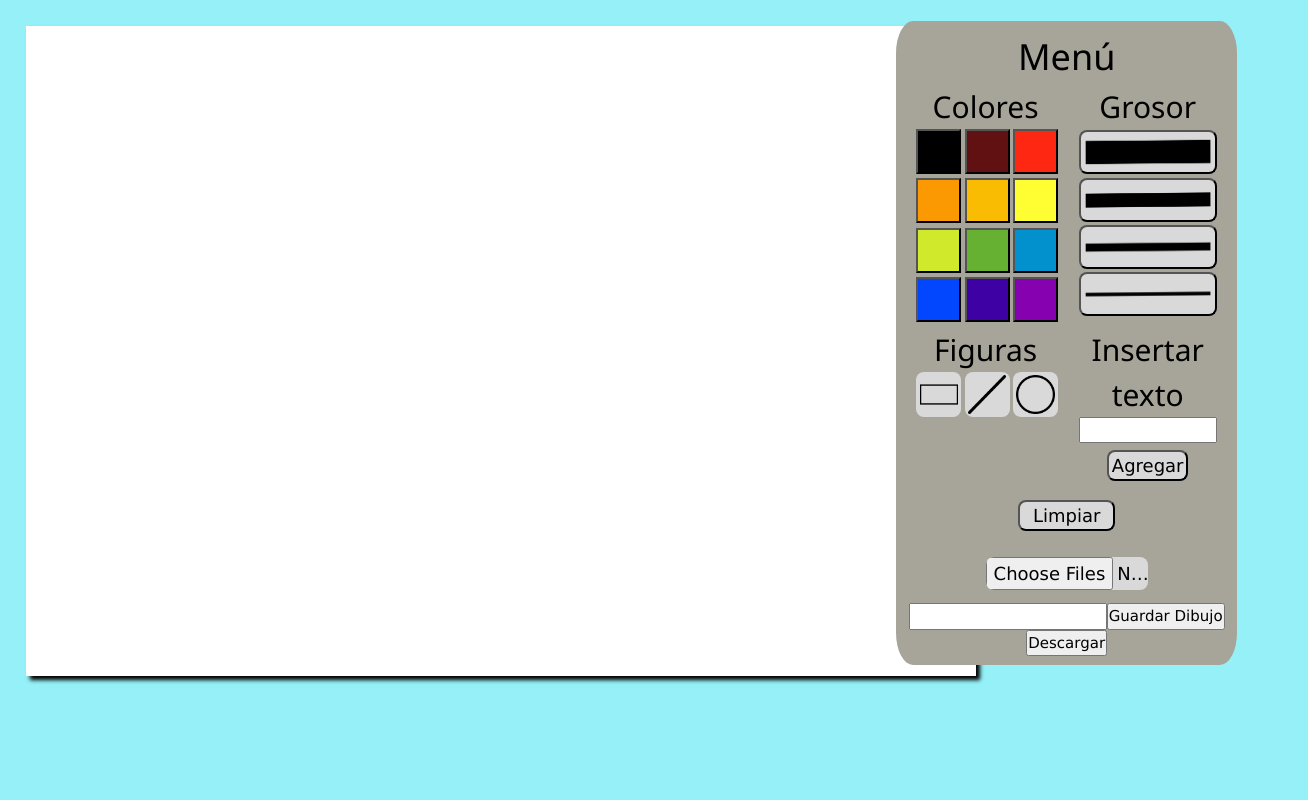
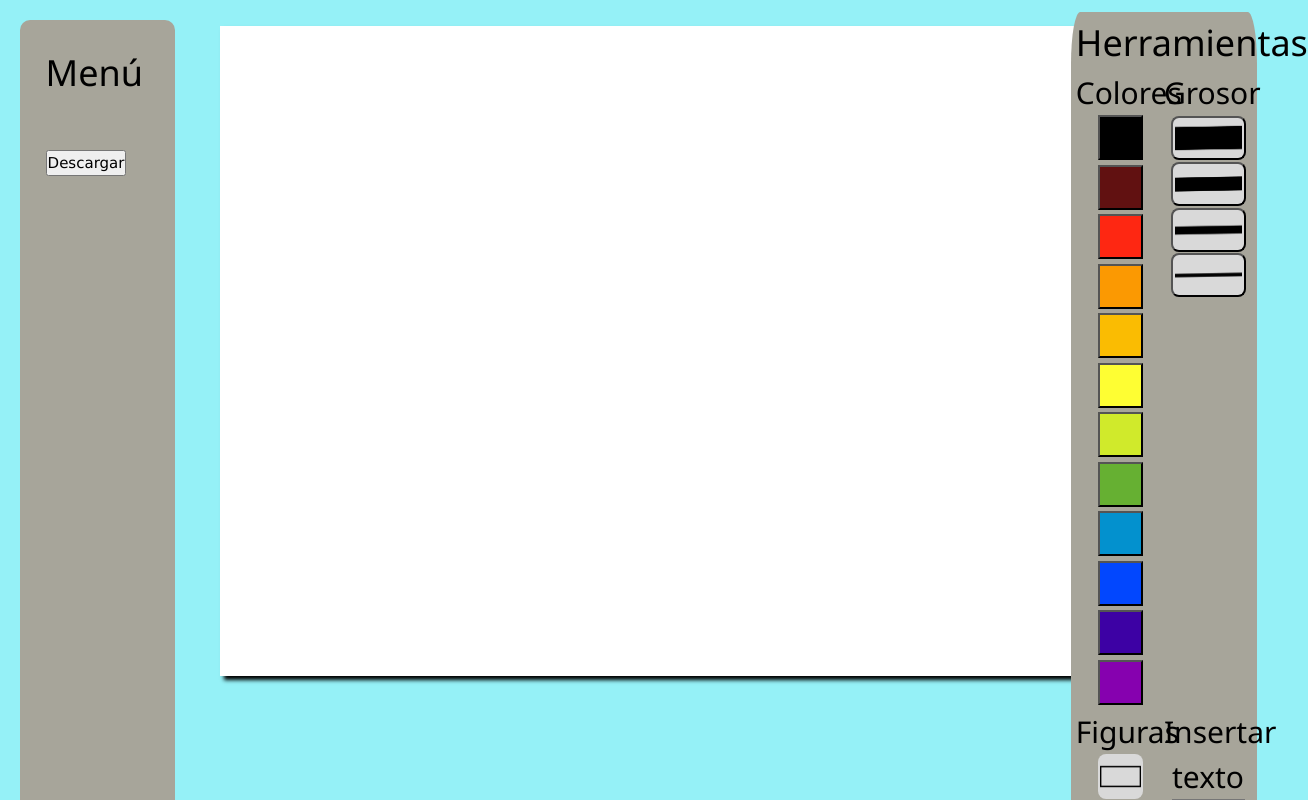
Before and after one commit to N-th7/CanvasPizarra, a React (Create React App) app: page / in a window 1280 px wide. Shown: the top 800 px of the page, 1308 px wide, since content can reach past the window. Built offline with nearby package versions, Linux system fonts and the light colour scheme.

Commit message:
WebStorage

```diff
--- a/src/App.css
+++ b/src/App.css
@@ -32,7 +32,9 @@ body{
   border-radius: 8px;
 
 }
-
+#btnDescargar{
+  margin-top: 50px;
+}
 .subir{
   margin-top: 4%;
   margin-bottom: 4%;
@@ -57,6 +59,7 @@ h1, h2{
   background-color: #A7A59A;
   margin-top: 5% ;
   padding: 2%;
+
 }
 .color{
   width: 45px;
--- a/src/App.js
+++ b/src/App.js
@@ -1,16 +1,17 @@
-import Lienzo from './components/lienzo/Lienzo';
-import Menu from './components/menu/Menu';
-import './App.css';
-import React, { useEffect, useRef, useState } from 'react';
+import Lienzo from "./components/lienzo/Lienzo";
+import Menu from "./components/menu/Menu";
+import "./App.css";
+import React, { useEffect, useRef, useState } from "react";
+import { Basurero } from "./components/Basurero";
 
 function App() {
-  const [width, setGrosor] = useState(12)
-  const [color, setColor] = useState("#000")
-  const [drawID, setDrawID] = useState("")
+  const [width, setGrosor] = useState(12);
+  const [color, setColor] = useState("#000");
+  const [drawID, setDrawID] = useState("");
 
-  let rect =false;
-  let line= false;
-  let circle= false;
+  let rect = false;
+  let line = false;
+  let circle = false;
   let initialX;
   let initialY;
   console.log(width);
@@ -18,10 +19,10 @@ function App() {
   let iniy;
   let finx;
   let finy;
-   let figura=false;
-   const [texto, setTexto] = useState("")
+  let figura = false;
+  const [texto, setTexto] = useState("");
 
-  useEffect(()=>{
+  useEffect(() => {
     const mainCanvas = document.getElementById("main-canvas");
     const context = mainCanvas.getContext("2d");
     context.lineWidth = width;
@@ -32,7 +33,7 @@ $btnDescargar = document.querySelector("#btnDescargar");
 
     $btnDescargar.addEventListener("click", () => {
       // Crear un elemento <a>
-  let enlace = document.createElement('a');
+      let enlace = document.createElement("a");
       // El título
       enlace.download = "Canvas como imagen.png";
       // Convertir la imagen a Base64 y ponerlo en el enlace
@@ -41,9 +42,9 @@ $btnDescargar.addEventListener("click", () => {
       enlace.click();
     });
     const dibujar = (cursorX, cursorY, evt) => {
-        if(figura){
-          context.strokeStyle= '#ffffff00'; // El mismo que antes, blanco con 50% de transparencia.
-          console.log("hollllllllaa")
+      if (figura) {
+        context.strokeStyle = "#ffffff00"; // El mismo que antes, blanco con 50% de transparencia.
+        console.log("hollllllllaa");
       }
       context.beginPath();
       context.moveTo(initialX, initialY);
@@ -61,9 +62,9 @@ $btnDescargar.addEventListener("click", () => {
       initialX = evt.offsetX;
       initialY = evt.offsetY;
       dibujar(initialX, initialY);
-        console.log(initialX+ " primero " + initialY);
-        inix=initialX;
-        iniy=initialY;
+      console.log(initialX + " primero " + initialY);
+      inix = initialX;
+      iniy = initialY;
 
       mainCanvas.addEventListener("mousemove", mouseMoving);
     };
@@ -73,123 +74,141 @@ $btnDescargar.addEventListener("click", () => {
     };
 
     const mouseUp = (evt) => {
-      finx=evt.offsetX;
-      finy= evt.offsetY;
-      console.log(finx +"     " + finy);
-      if(rect){
-        context.strokeStyle=color
-        context.strokeRect(inix, iniy, finx-inix,finy-iniy);
-        rect=false
+      finx = evt.offsetX;
+      finy = evt.offsetY;
+      console.log(finx + "     " + finy);
+      if (rect) {
+        context.strokeStyle = color;
+        context.strokeRect(inix, iniy, finx - inix, finy - iniy);
+        rect = false;
         console.log(rect);
-          figura=false
+        figura = false;
       }
-      if(line){
-        context.strokeStyle=color
-        context.moveTo(inix,iniy)
-        context.lineTo(finx,finy)
-        context.stroke()
-        line=false
-        figura=false
+      if (line) {
+        context.strokeStyle = color;
+        context.moveTo(inix, iniy);
+        context.lineTo(finx, finy);
+        context.stroke();
+        line = false;
+        figura = false;
       }
-      if(circle){
-        context.strokeStyle=color
-        context.beginPath()
-        context.arc(inix,iniy,Math.sqrt((finx-inix)*(finx-inix)+(finy-iniy)*(finy-iniy)), 0, 2*Math.PI)
+      if (circle) {
+        context.strokeStyle = color;
+        context.beginPath();
+        context.arc(
+          inix,
+          iniy,
+          Math.sqrt(
+            (finx - inix) * (finx - inix) + (finy - iniy) * (finy - iniy)
+          ),
+          0,
+          2 * Math.PI
+        );
         context.stroke();
-        circle=false
-        figura=false
-
+        circle = false;
+        figura = false;
       }
 
       mainCanvas.removeEventListener("mousemove", mouseMoving);
     };
 
-
-
     mainCanvas.addEventListener("mousedown", mouseDown);
     mainCanvas.addEventListener("mouseup", mouseUp);
-
   });
   const changeFig = (fig) => {
-    figura=true
-    console.log(fig)
-    if(fig=='rect'){
-      rect=true;
-    }else{
-      if(fig=='line'){
-        line=true;
-        console.log(line)
-      }else{
-          circle=true;
+    figura = true;
+    console.log(fig);
+    if (fig == "rect") {
+      rect = true;
+    } else {
+      if (fig == "line") {
+        line = true;
+        console.log(line);
+      } else {
+        circle = true;
       }
     }
-    }
-
-
+  };
 
   const agregarTexto = () => {
     var canvas = document.getElementById("main-canvas");
     var ctx = canvas.getContext("2d");
     ctx.font = "bold 22px sans-serif";
-    ctx.fillText(texto,90,90);
-  }
+    ctx.fillText(texto, 90, 90);
+  };
 
   const limpiar = () => {
     const mainCanvas = document.getElementById("main-canvas");
     const context = mainCanvas.getContext("2d");
     context.clearRect(0, 0, mainCanvas.width, mainCanvas.height);
-}
+  };
   const onImageChange = (e) => {
     var canvas = document.getElementById("main-canvas");
     var ctx = canvas.getContext("2d");
     var img = new Image();
-  img.src="https://www.purina.es/sites/default/files/2021-02/BREED%20Hero_0034_chihuahua_smooth.jpg";
+    img.src =
+      "https://www.purina.es/sites/default/files/2021-02/BREED%20Hero_0034_chihuahua_smooth.jpg";
 
-  ctx.drawImage(img, finx, finy);
-  console.log(img)
+    ctx.drawImage(img, 0, 0);
+    console.log(img);
+  };
 
-
-
-}
-
-  const micanvas = useRef(null)
-
+  const micanvas = useRef(null);
 
   const guardarDibujo = () => {
-    if(!drawID){
-      alert("La imagen no tiene nombre!!")
+    if (!drawID) {
+      alert("La imagen no tiene nombre!!");
       return;
     }
-    const canvas = document.querySelector("#main-canvas")
-    const imagen = canvas.toDataURL()
-    localStorage.setItem(drawID, imagen)
-    alert("Imagen guardada")
-  }
+    const canvas = document.querySelector("#main-canvas");
+    const imagen = canvas.toDataURL();
+    localStorage.setItem(drawID, imagen);
+    alert("Imagen guardada");
+    window.location.reload()
+  };
   const enlistar = () => {
-    let lista = []
-    for (let x = 0; x <= localStorage.length-1; x++)  {
+    let lista = [];
+    for (let x = 0; x <= localStorage.length - 1; x++) {
       let clave = localStorage.key(x);
-      lista.push(clave)
+      lista.push(clave);
     }
     return lista;
-  }
+  };
 
   const actualizar = (imgID) => {
     let canvas = document.getElementById("main-canvas");
     let ctx = canvas.getContext("2d");
     let image = new Image();
-    image.onload = function() {
+    image.onload = function () {
       ctx.drawImage(image, 0, 0);
     };
     image.src = localStorage.getItem(imgID);
     setDrawID(imgID);
+  };
+
+  const borrarDibujo = (imgID) => {
+    localStorage.removeItem(imgID)
+    alert("Dibujo eliminado")
+    window.location.reload()
   }
 
+  const borrador = () => {
+    setColor("#FFF")
+  }
   return (
     <div className="App">
-        <div className="w3-row">
-          <ul>
-          {enlistar().map( (item, index) => <li key={index}><button onClick={() => actualizar(item)}>{item}</button></li>)}
+      <div className="w3-row" style={{display:"flex", flexDirection:"row"}}>
+        <ul style={{backgroundColor:"#A7A59A", padding:"2%", margin:"20px",  borderRadius:"10px", width:"20%"}}>
+        <h1>Menú</h1>
+          {enlistar().map((item, index) => (
+            <li key={index}>
+              <button type="button" onClick={() => actualizar(item)} style={{marginRight:"10px"}}>{item}</button>
+              <button type="button" onClick={() => borrarDibujo(item)}>
+                <Basurero />
+              </button>
+            </li>
+          ))}
+            <button id="btnDescargar">Descargar</button>
         </ul>
         <div className="w3-col l8 w3-center board">
           <main className="main-container">
@@ -198,20 +217,43 @@ const onImageChange = (e) => {
         </div>
         <div className="w3-col l4 w3-center">
           <div className="opciones w3-center">
-                <Menu setColor={setColor} setGrosor={setGrosor} changeFig={changeFig} texto={texto} setTexto={setTexto} agregarTexto={agregarTexto}></Menu>
-                            <button className="limpiar" id="reset" onClick={limpiar}>Limpiar</button><br/>
-                            <input className="subir" id="imagen" type="file" accept="image/*" multiple  onChange={onImageChange} /><br/>
-                            <input type="text" value={drawID} onChange={(e) => setDrawID(e.target.value)}/>
-                            <button type='button' onClick={guardarDibujo}>Guardar Dibujo</button><br/>
-                            <button id="btnDescargar">Descargar</button>
+            <Menu
+              setColor={setColor}
+              setGrosor={setGrosor}
+              changeFig={changeFig}
+              texto={texto}
+              setTexto={setTexto}
+              agregarTexto={agregarTexto}
+            ></Menu>
+            <button className="limpiar" id="reset" onClick={borrador}>
+              Borrador
+            </button>
+            <button className="limpiar" id="reset" onClick={limpiar}>
+              Limpiar
+            </button>
+            <br />
+            <input
+              className="subir"
+              id="imagen"
+              type="file"
+              accept="image/*"
+              multiple
+              onChange={onImageChange}
+            />
+            <br />
+            <input
+              type="text"
+              value={drawID}
+              onChange={(e) => setDrawID(e.target.value)}
+            />
+            <button type="button" onClick={guardarDibujo}>
+              Guardar Dibujo
+            </button>
           </div>
-
         </div>
       </div>
     </div>
   );
 }
 
-
-
 export default App;
--- /dev/null
+++ b/src/components/Basurero.js
@@ -0,0 +1,10 @@
+export const Basurero = () => (
+  <svg
+    width={20}
+    height={20}
+    xmlns="http://www.w3.org/2000/svg"
+    viewBox="0 0 448 512"
+  >
+    <path d="M135.2 17.7L128 32H32C14.3 32 0 46.3 0 64S14.3 96 32 96H416c17.7 0 32-14.3 32-32s-14.3-32-32-32H320l-7.2-14.3C307.4 6.8 296.3 0 284.2 0H163.8c-12.1 0-23.2 6.8-28.6 17.7zM416 128H32L53.2 467c1.6 25.3 22.6 45 47.9 45H346.9c25.3 0 46.3-19.7 47.9-45L416 128z" />
+  </svg>
+);
--- a/src/components/menu/Menu.jsx
+++ b/src/components/menu/Menu.jsx
@@ -4,14 +4,20 @@ import BotonesGrosor from "../botonesGrosor/BotonesGrosor";
 import Figuras from "../figuras/Figuras";
 import Texto from "../insertarTexto/Texto";
 
-const Menu = ({setColor, setGrosor,changeFig, texto, setTexto, agregarTexto}) =>{
-    return(
+const Menu = ({
+  setColor,
+  setGrosor,
+  changeFig,
+  texto,
+  setTexto,
+  agregarTexto,
+}) => {
+  return (
     <div>
       <div className="w3-row w3-center">
-            <h1>Menú</h1>
+        <h1>Herramientas</h1>
         <div className="w3-col l6">
           <BotonesColor setColor={setColor}></BotonesColor>
-
         </div>
         <div className="w3-col l6">
           <BotonesGrosor setGrosor={setGrosor}></BotonesGrosor>
@@ -20,14 +26,16 @@ const Menu = ({setColor, setGrosor,changeFig, texto, setTexto, agregarTexto}) =>
       <div className="w3-row w3-center">
         <div className="w3-col l6">
           <Figuras changeFig={changeFig}></Figuras>
-
         </div>
         <div className="w3-col l6">
-        <Texto texto={texto} setTexto={setTexto} agregarTexto={agregarTexto}></Texto>
+          <Texto
+            texto={texto}
+            setTexto={setTexto}
+            agregarTexto={agregarTexto}
+          ></Texto>
         </div>
       </div>
     </div>
-
   );
-}
+};
 export default Menu;
```
Lines whose indentation alone changed are shown as unchanged.
